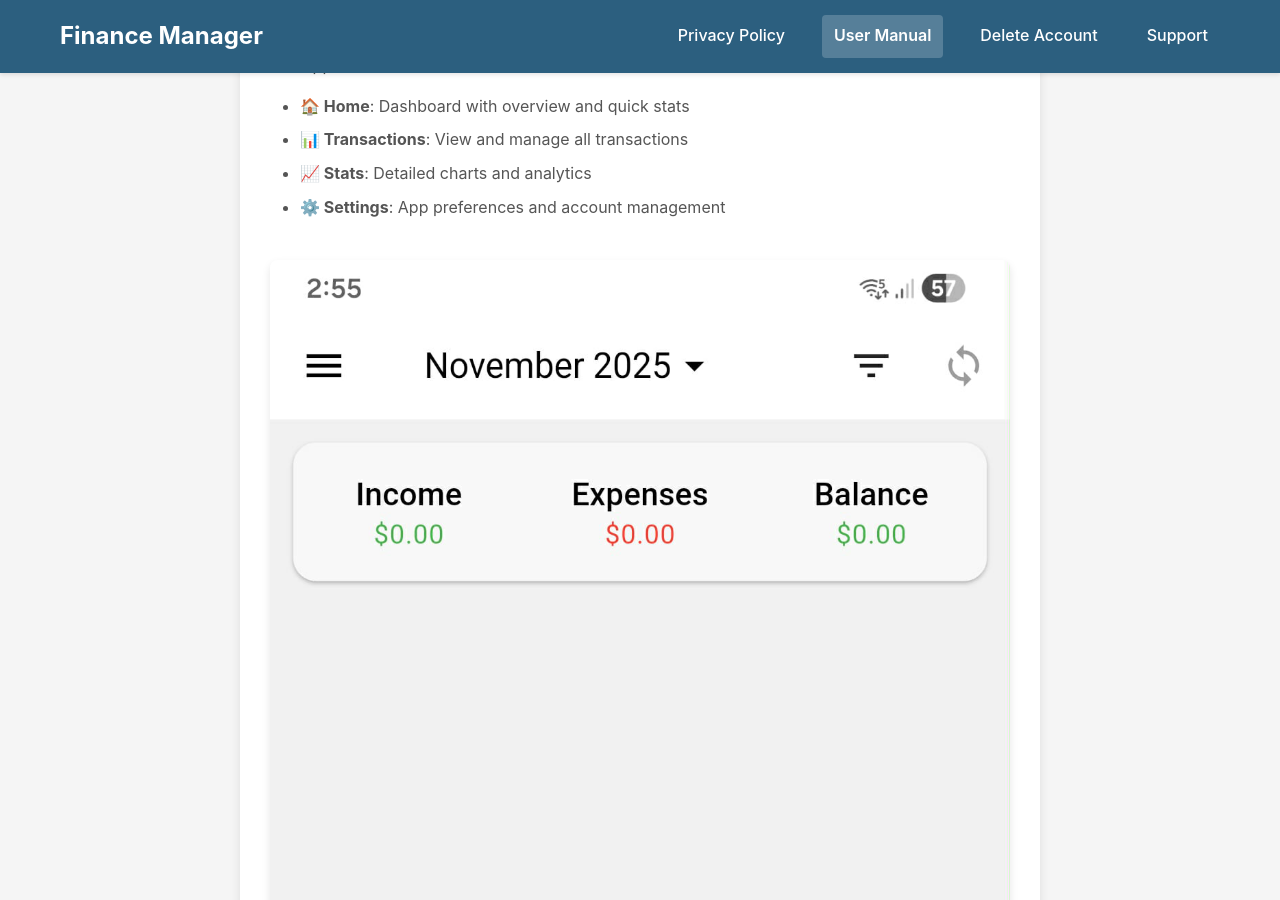
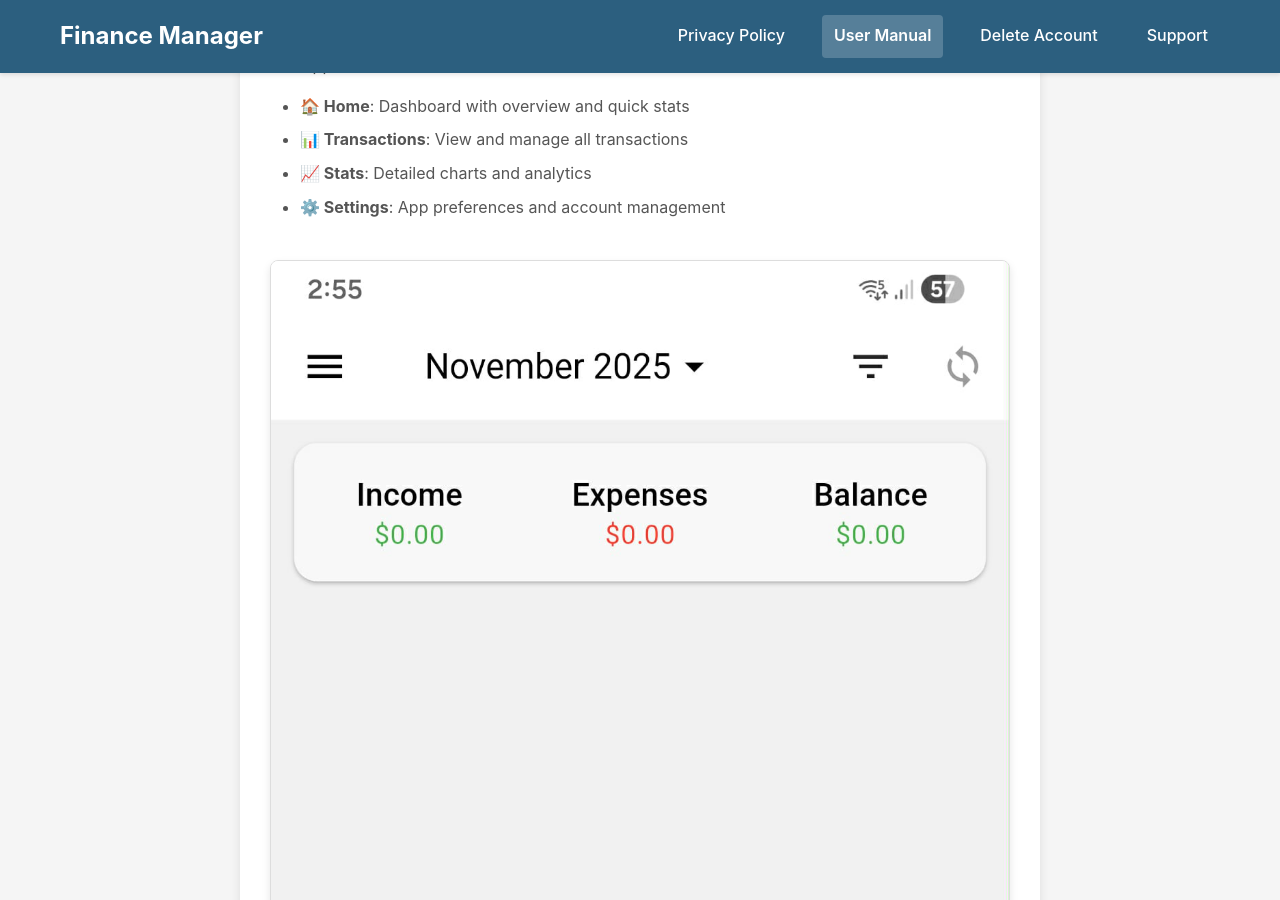
Before and after one commit to aethersolutionsph/finance-manager-user-manual, a Jekyll site: the page built from index.md, in a window 1280 px wide and 900 px high, scrolled down 2090 px. Built offline with Jekyll 4.4.1, drawn with Linux system fonts in a browser that asks for light colours.

Commit message:
Convert screenshot markdown to HTML img tags
- Changed markdown image syntax to HTML img tags
- Added styling: max-width, border, border-radius, margin
- Better compatibility with Jekyll markdown processor
- Images should now display properly on GitHub Pages

```diff
--- a/index.md
+++ b/index.md
@@ -84,7 +84,7 @@ The app has **4 main tabs** at the bottom:
 - **⚙️ Settings**: App preferences and account management
 
 <!-- Screenshot: Welcome screen with navigation tabs -->
-![App Navigation](assets/images/screenshots/home-dashboard.png)
+<img src="assets/images/screenshots/home-dashboard.png" alt="App Navigation" style="max-width: 100%; height: auto; border: 1px solid #ddd; border-radius: 8px; margin: 20px 0;">
 <!-- *Main navigation showing the 4 tabs at the bottom* -->
 
 ---
@@ -92,7 +92,7 @@ The app has **4 main tabs** at the bottom:
 ## Home Dashboard
 
 <!-- Screenshot: Full home dashboard view -->
-![Home Dashboard](assets/images/screenshots/home-dashboard.png)
+<img src="assets/images/screenshots/home-dashboard.png" alt="Home Dashboard" style="max-width: 100%; height: auto; border: 1px solid #ddd; border-radius: 8px; margin: 20px 0;">
 <!-- *Home screen showing accounts, transactions, and quick action button* -->
 
 ### What You See
@@ -144,7 +144,7 @@ The app has **4 main tabs** at the bottom:
 ### Adding a Transaction
 
 <!-- Screenshot: Add transaction form -->
-![Add Transaction](assets/images/screenshots/add-transaction.png)
+<img src="assets/images/screenshots/add-transaction.png" alt="Add Transaction" style="max-width: 100%; height: auto; border: 1px solid #ddd; border-radius: 8px; margin: 20px 0;">
 <!-- *New transaction form showing all input fields* -->
 
 1. **Tap the + Button**
@@ -154,7 +154,7 @@ The app has **4 main tabs** at the bottom:
    - Choose: Expense, Income, or Transfer
 
 <!-- Screenshot: Transaction type selection -->
-![Transaction Types](assets/images/screenshots/transaction-types.png)
+<img src="assets/images/screenshots/transaction-types.png" alt="Transaction Types" style="max-width: 100%; height: auto; border: 1px solid #ddd; border-radius: 8px; margin: 20px 0;">
 <!-- *Selecting between Expense, Income, and Transfer* -->
 
 3. **Fill in Details**
@@ -174,7 +174,7 @@ The app has **4 main tabs** at the bottom:
 ### Transaction Categories
 
 <!-- Screenshot: Category selection modal -->
-![Category Selection](assets/images/screenshots/category-selection.png)
+<img src="assets/images/screenshots/category-selection.png" alt="Category Selection" style="max-width: 100%; height: auto; border: 1px solid #ddd; border-radius: 8px; margin: 20px 0;">
 <!-- *Category picker showing all available categories* -->
 
 **Expense Categories:**
@@ -337,7 +337,7 @@ Track your crypto holdings:
 Tap the **📈 Stats** tab at bottom navigation
 
 <!-- Screenshot: Stats screen with charts -->
-![Statistics Dashboard](assets/images/screenshots/stats-screen.png)
+<img src="assets/images/screenshots/stats-screen.png" alt="Statistics Dashboard" style="max-width: 100%; height: auto; border: 1px solid #ddd; border-radius: 8px; margin: 20px 0;">
 <!-- *Statistics screen showing various charts and insights* -->
 
 ### Available Charts
```
